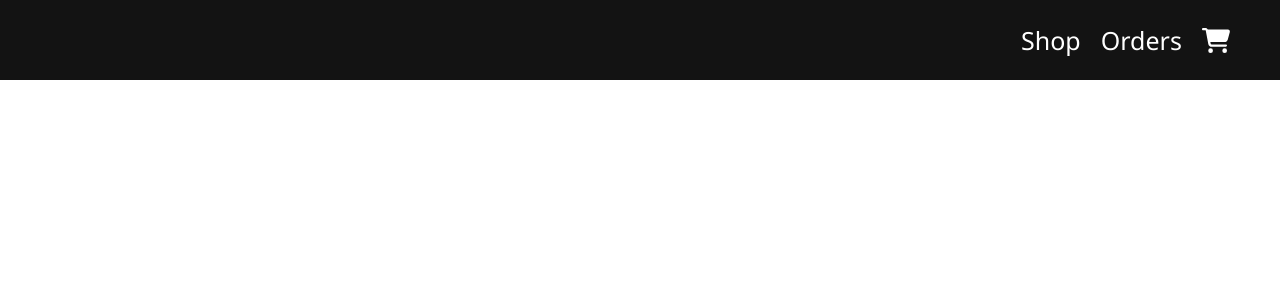
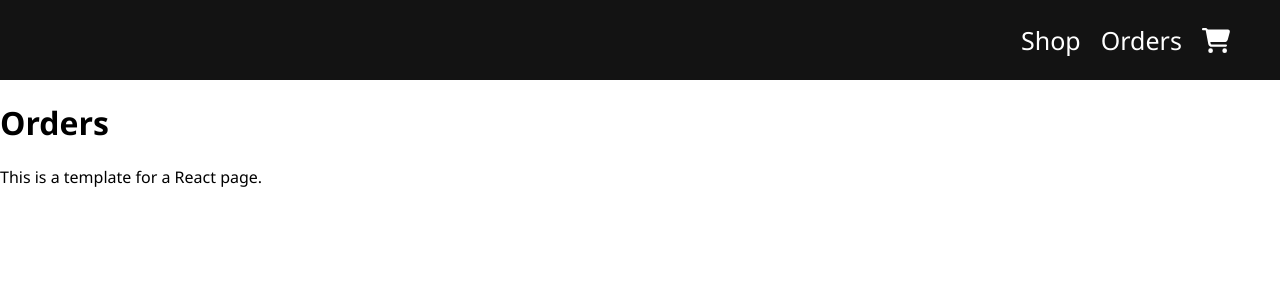
Before and after one commit to Xolani2015/SuperGroup_FullStackProject, a React (Create React App) app in the folder super_group_front_end/: page /orders in a window 1280 px wide. Before the commit this address had no page. Shown: the top 300 px of the page. Built offline with nearby package versions, Linux system fonts and the light colour scheme.

Commit message:
feat: add orders empty page and route to orders page

```diff
--- a/super_group_front_end/src/App.js
+++ b/super_group_front_end/src/App.js
@@ -5,6 +5,8 @@ import React, {Fragment, useEffect, useState } from "react";
 import {Navbar} from "./components/navbar"
 import {Cart} from './pages/cart/cart'
 import {Shop} from './pages/shop/shop'
+import {Orders} from './pages/orders/orders'
+
 import { AppContextProvider } from './context/appContext';
 import Swal from 'sweetalert2'
 
@@ -19,6 +21,7 @@ function App() {
           <Routes>
             <Route path='/' element={<Shop productModels={productModels} setProductModels={setProductModels}></Shop>}></Route>
             <Route path='/cart'element={<Cart productModels={productModels} ></Cart>} ></Route>
+            <Route path='/orders' element= {<Orders></Orders>}></Route>
           </Routes>
         </Router>
         </AppContextProvider>
--- a/super_group_front_end/src/components/navbar.jsx
+++ b/super_group_front_end/src/components/navbar.jsx
@@ -10,7 +10,7 @@ export const Navbar = () => {
     <div className="navbar">
       <div className="links">
         <Link to="/"> Shop </Link>
-        <Link to="/contact"> Orders </Link>
+        <Link to="/orders"> Orders </Link>
         <Link to="/cart">
         <div>
       <FontAwesomeIcon icon={faShoppingCart} className="cart-icon" />
--- /dev/null
+++ b/super_group_front_end/src/pages/orders/orders.js
@@ -0,0 +1,10 @@
+import React from 'react';
+
+export const Orders = () => {
+  return (
+    <div className="my-page-container">
+      <h1>Orders</h1>
+      <p>This is a template for a React page.</p>
+    </div>
+  );
+};
--- a/super_group_front_end/src/pages/shop/shop.jsx
+++ b/super_group_front_end/src/pages/shop/shop.jsx
@@ -1,5 +1,4 @@
 import React, {Fragment, useEffect, useState } from "react";
-import { PRODUCTS } from "../../products";
 import { Product } from "./product";
 import "./shop.css";
 import axios from "axios";
@@ -19,7 +18,6 @@ class ProductModel {
 
 export const Shop = ({ productModels, setProductModels }) => {
     const [data, setData] = useState([])
-    //const [productModels, setProductModels] = useState([]);
     useEffect(()=>{
         axios.get('https://localhost:7270/api/Shop/ProductList')
       .then((res) => {
```
